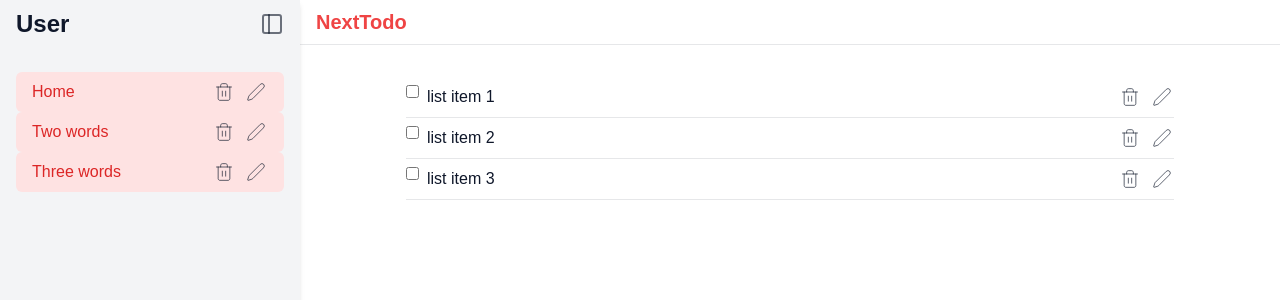
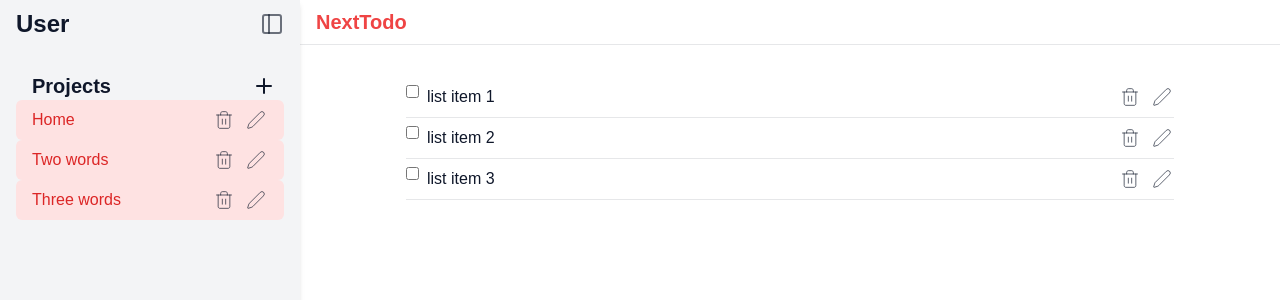
Before and after one commit to fath-nasrudin/next-todo, a Next.js app: page / in a window 1280 px wide. Shown: the top 300 px of the page. Built offline with nearby package versions, Linux system fonts and the light colour scheme.

Commit message:
feat[project]: Add create project feature

```diff
--- a/app/(app)/leftbar-page.tsx
+++ b/app/(app)/leftbar-page.tsx
@@ -3,6 +3,7 @@
 import { Icons } from '@/components/icons';
 import { ProjectTablist } from './project-tablist';
 import { useLeftbarDispatch } from './leftbar.context';
+import { ProjectAdd } from './project-add';
 
 export const LeftbarPage = () => {
   const leftbarDispatch = useLeftbarDispatch();
@@ -30,7 +31,13 @@ export const LeftbarPage = () => {
 
         {/* mobile button */}
       </div>
-      <ProjectTablist />
+      <div>
+        <div className="px-2 flex justify-between">
+          <div className="  mx-2 font-semibold text-xl">Projects</div>
+          <ProjectAdd />
+        </div>
+        <ProjectTablist />
+      </div>
     </div>
   );
 };
--- /dev/null
+++ b/app/(app)/project-add.tsx
@@ -0,0 +1,22 @@
+'use client';
+
+import { Icons } from '@/components/icons';
+import { useState } from 'react';
+import { ProjectForm } from './project-form';
+
+export const ProjectAdd = () => {
+  const [showForm, setShowForm] = useState(false);
+  return (
+    <>
+      <button
+        onClick={() => {
+          setShowForm(true);
+        }}
+      >
+        <Icons.add />
+      </button>
+
+      {showForm && <ProjectForm closeForm={() => setShowForm(false)} />}
+    </>
+  );
+};
--- a/components/icons.tsx
+++ b/components/icons.tsx
@@ -1,4 +1,4 @@
-import { Edit2, PanelLeft, Trash2, type LucideIcon } from 'lucide-react';
+import { Edit2, PanelLeft, Plus, Trash2, type LucideIcon } from 'lucide-react';
 
 export type Icon = LucideIcon;
 
@@ -6,4 +6,5 @@ export const Icons = {
   trash: Trash2,
   edit: Edit2,
   panelLeft: PanelLeft,
+  add: Plus,
 };
```
